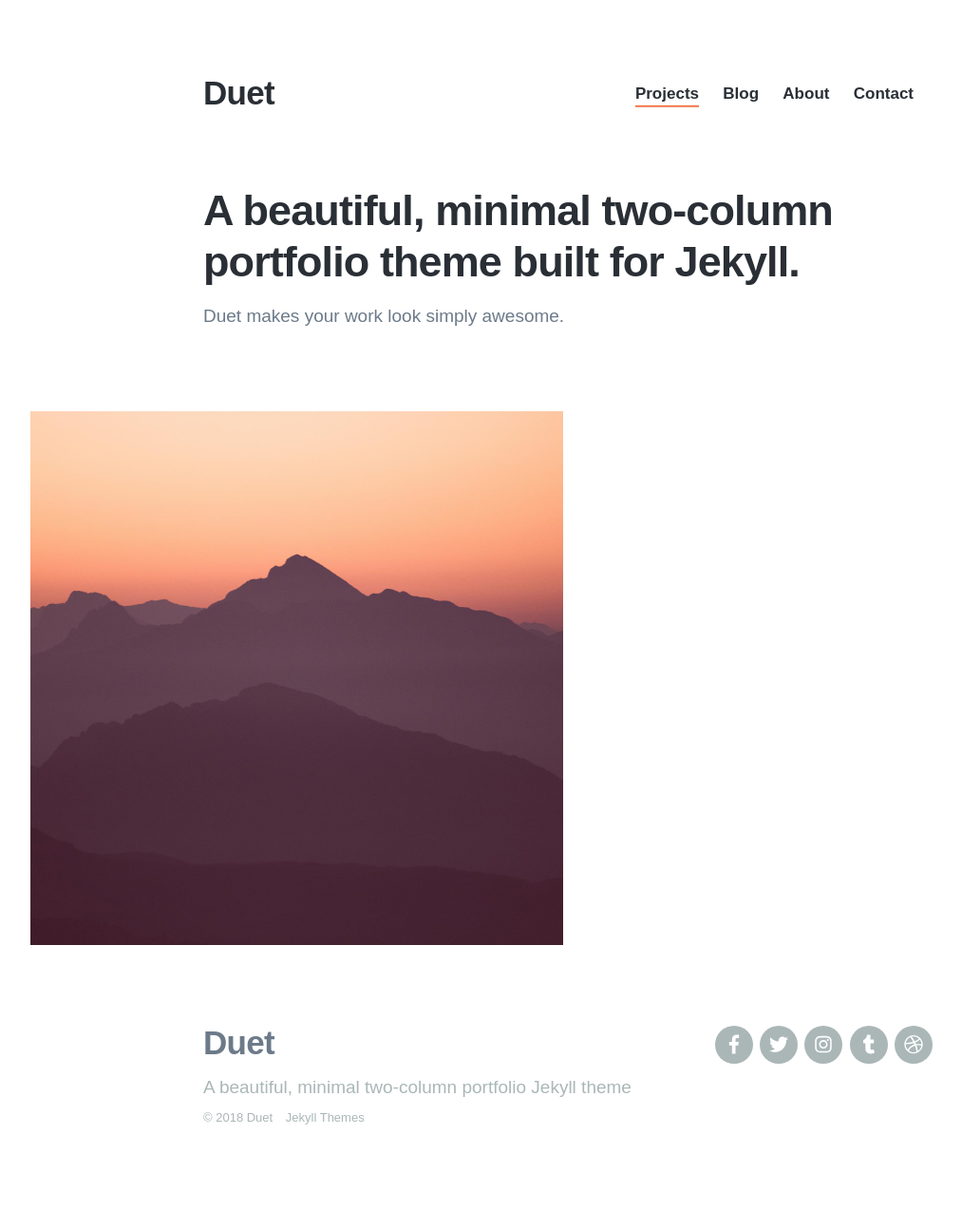
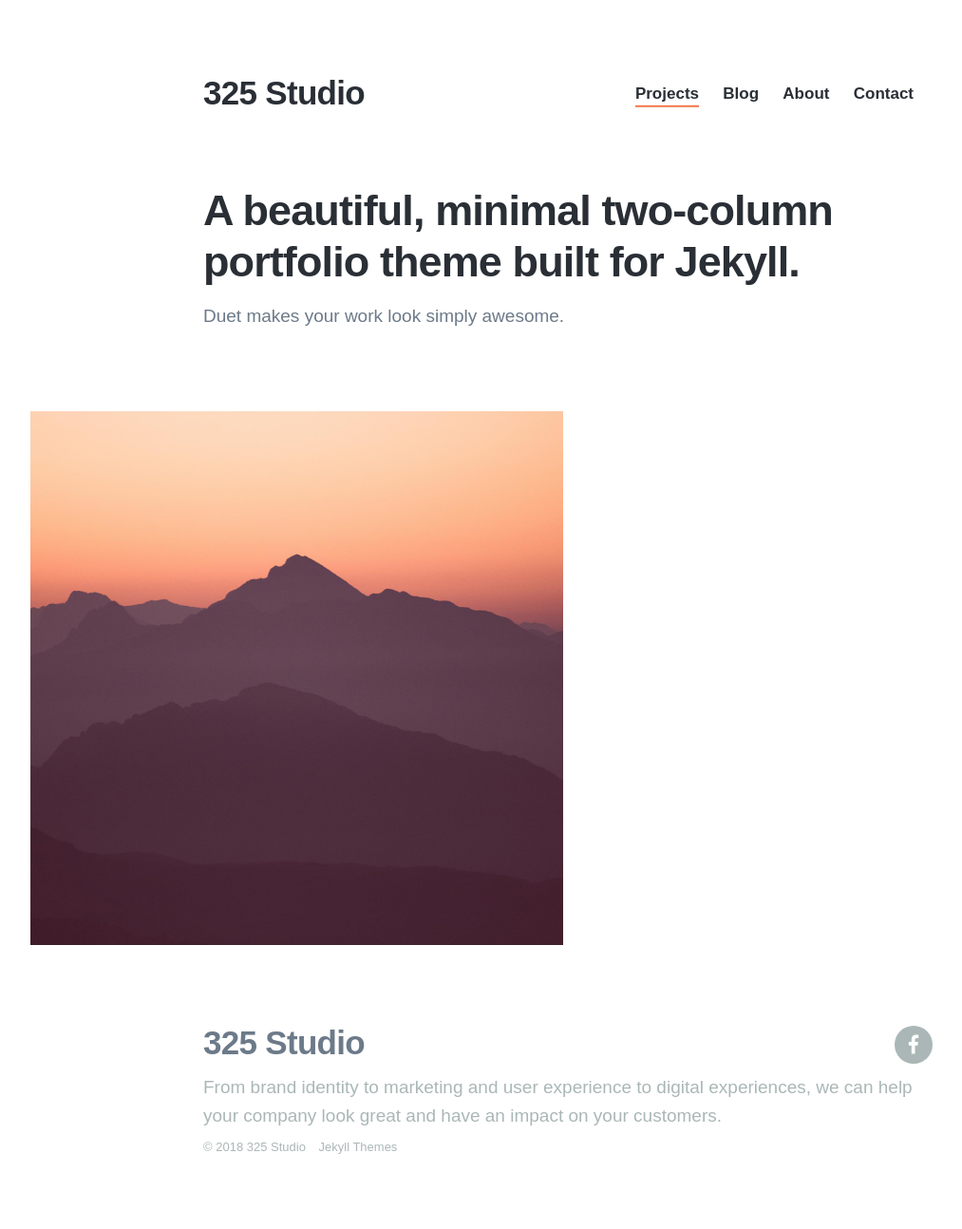
Before and after one commit to naccrat/325studio-old, a Jekyll site: the page built from index.html, in a window 1280 px wide. Shown: the whole page at 95% size, without its empty margins (42-1055 px from the left). Built offline with Jekyll 4.4.1, drawn with Linux system fonts in a browser that asks for light colours; nearby versions of some CDN libraries; some web fonts are replaced; before the commit the page ends 1263 px from its top, so only the background shows below that.

Commit message:
setting changes

```diff
--- a/_config.yml
+++ b/_config.yml
@@ -1,4 +1,4 @@
-site: Duet Jekyll Theme
+site: 325 Studio
 
 collections:
   pages:
--- a/_data/settings.yml
+++ b/_data/settings.yml
@@ -1,5 +1,5 @@
 basic_settings:
-  site_title: Duet
+  site_title: 325 Studio
   favicon_image: /images/favicon.png
 
 header_settings:
@@ -20,22 +20,22 @@ menu_settings:
 footer_settings:
   logo_image:
   logo_width: 200
-  footer_tagline: A beautiful, minimal two-column portfolio Jekyll theme
+  footer_tagline: From brand identity to marketing and user experience to digital experiences, we can help your company look great and have an impact on your customers.
 
 grid_settings:
   overlay_opacity: 0.8
   grid_spacing: 10
 
 contact_settings:
-  form_action: 'https://formspree.io/your@email.com'
+  form_action: 'https://formspree.io/tony@325studio.com'
   confirmation_url: '/thanks'
-  email_subject: 'Contact form submission'
+  email_subject: '325 Studio Contact form submission'
   send_button_text: 'Send Message'
 
 social_settings:
-  facebook_url: 'https://www.facebook.com/jekyllthemes/'
-  twitter_url: 'https://twitter.com/jekyllthemesio'
-  instagram_url: 'http://instagram.com'
+  facebook_url: 'https://www.facebook.com/325studio/'
+  twitter_url: ''
+  instagram_url: ''
   snapchat_url: ''
   youtube_url: ''
   google-plus_url: ''
@@ -46,8 +46,8 @@ social_settings:
   amazon_url: ''
   apple_url: ''
   android_url: ''
-  tumblr_url: 'http://tumblr.com'
-  dribbble_url: 'http://dribbble.com'
+  tumblr_url: ''
+  dribbble_url: ''
   behance_url: ''
   deviantart_url: ''
   github_url: ''
```
Also changed, not shown: 1 other file.
